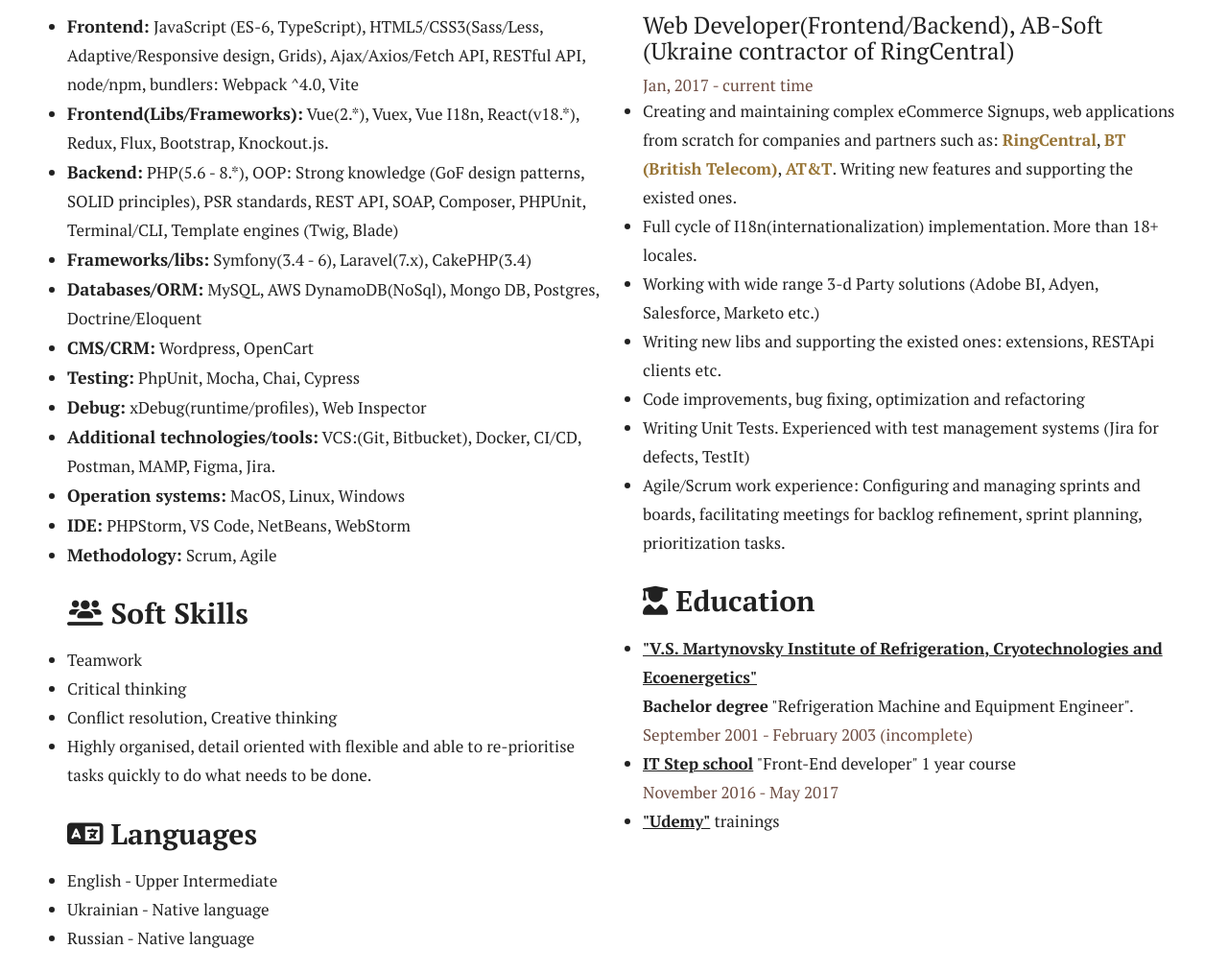
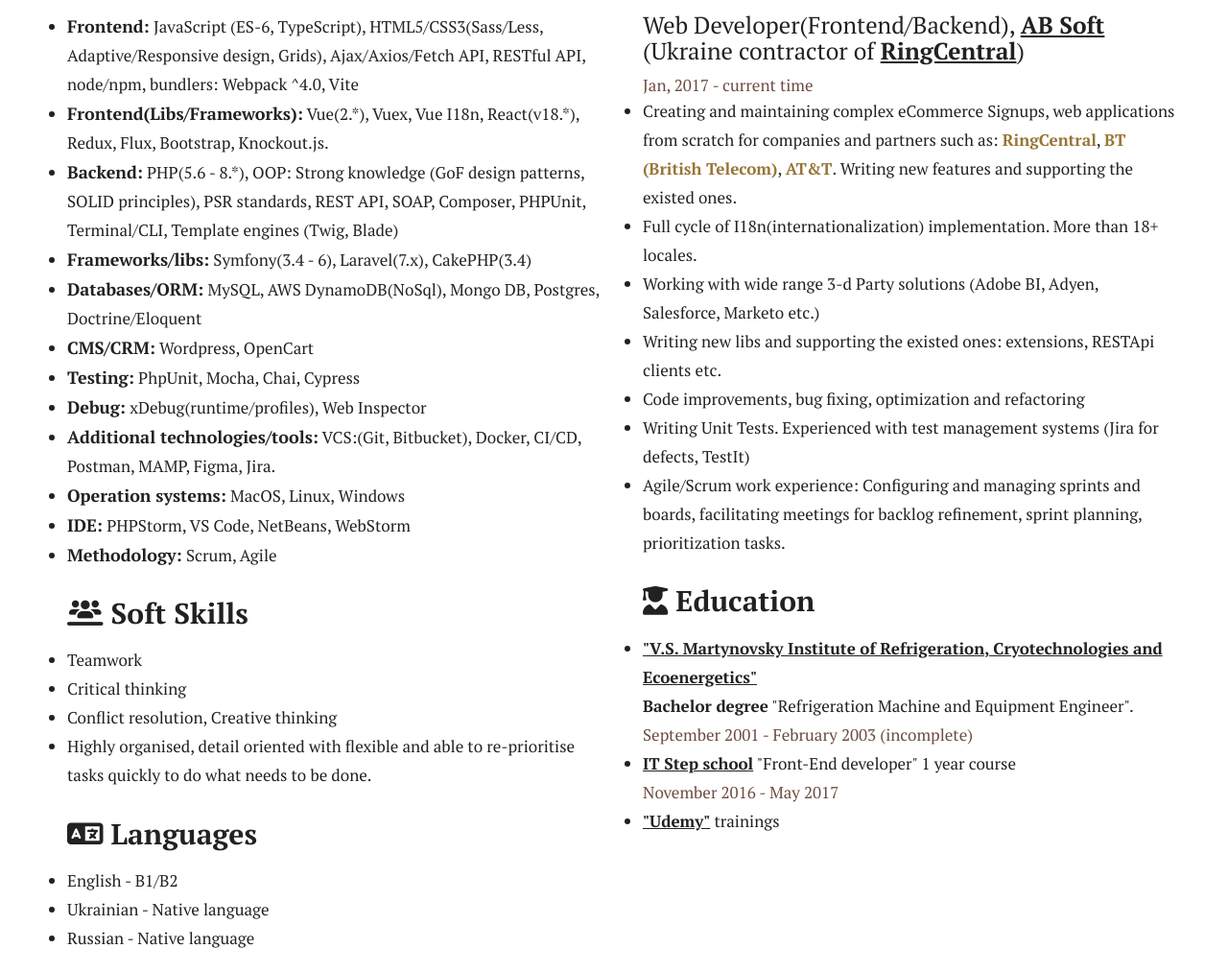
Before and after one commit to vodolserge/curriculum-vitae, a website: page index.html in a window 1280 px wide. Shown: the part 243-1256 px from the top of the page at 96% size. Drawn offline with nearby package versions, Linux system fonts and the light colour scheme.

Commit message:
# v1.0 | a little bit updated

```diff
--- a/css/style.css
+++ b/css/style.css
@@ -126,7 +126,9 @@
     font-weight: bold;
 }
 
-.education-container a {
+.education-container a,
+.experience-description > a
+{
     color: #212121;
     font-weight: bold;
     text-decoration: underline;
--- a/index.html
+++ b/index.html
@@ -140,7 +140,7 @@
                             <span class="main-content-chevron-title">Languages</span>
                         </h3>
                         <ul class="dots-sidebar browser-default">
-                            <li class="language-item">English - Upper Intermediate</li>
+                            <li class="language-item">English - B1/B2</li>
                             <li class="language-item">Ukrainian - Native language</li>
                             <li class="language-item">Russian - Native language</li>
                         </ul>
@@ -154,7 +154,10 @@
                             <span class="main-content-chevron-title">Work Experience</span>
                         </h3>
                         <div>
-                            <h5 class="experience-description">Web Developer(Frontend/Backend), AB-Soft (Ukraine contractor of RingCentral)</h5>
+                            <h5 class="experience-description">Web Developer(Frontend/Backend),
+                                <a href="https://ab-soft.net" target="_blank">AB Soft</a>
+                                (Ukraine contractor of <a href="https://www.ringcentral.com" target="_blank">RingCentral</a>)
+                            </h5>
                             <span class="period">Jan, 2017 - current time</span>
                             <ul class="duties browser-default">
                                 <li class="duties-item">
```
